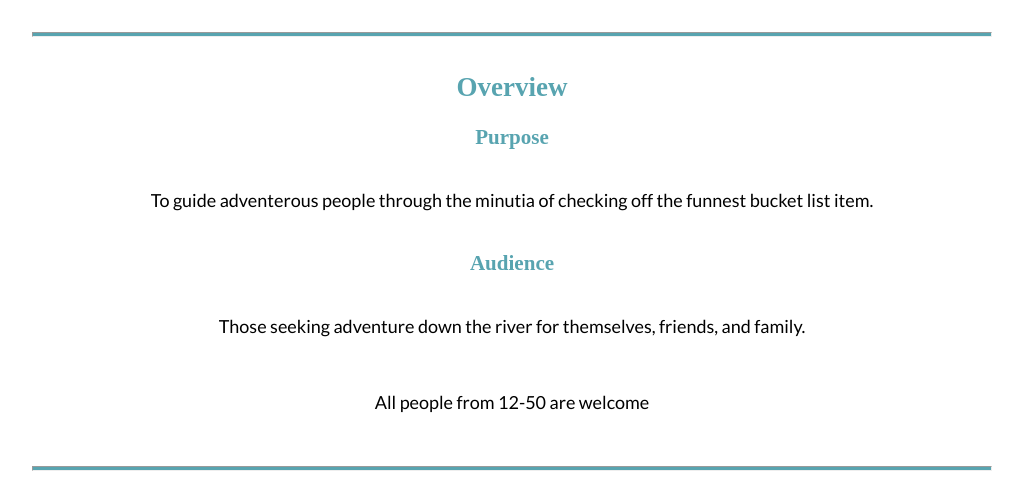
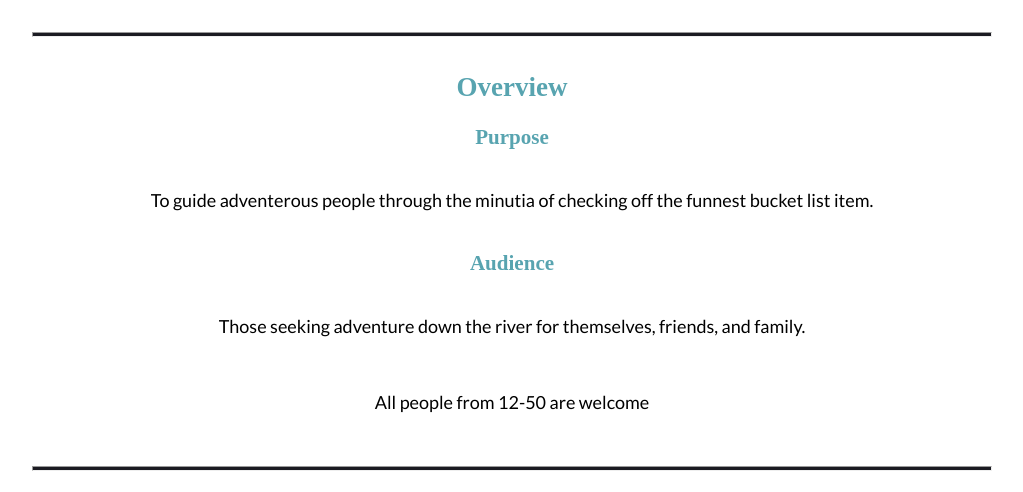
Before and after one commit to GoldenBadger159/web_fundamentals, a plain HTML site: page wrr/site-plan-rafting.html in a window 1280 px wide. Shown: the part 308-800 px from the top of the page, without its empty margins (128-1151 px from the left). Drawn offline with Linux system fonts and the light colour scheme; a web font is replaced by a local one.

Commit message:
changes some color queues

```diff
--- a/wrr/styles/site-plan-rafting.css
+++ b/wrr/styles/site-plan-rafting.css
@@ -6,9 +6,9 @@ Fonts are separated by a | */
 
 :root {
   /* change the values below to your colors from your palette */
-  --primary-color: #FF580A   ;
-  --secondary-color: #1B1B22 ;
-  --accent1-color: #58A4B0;
+  --primary-color: #FF580A;
+  --secondary-color: #58A4B0;
+  --accent1-color: #1B1B22;
   --accent2-color: white;
 
   /* change the values below to your chosen font(s) */
```
